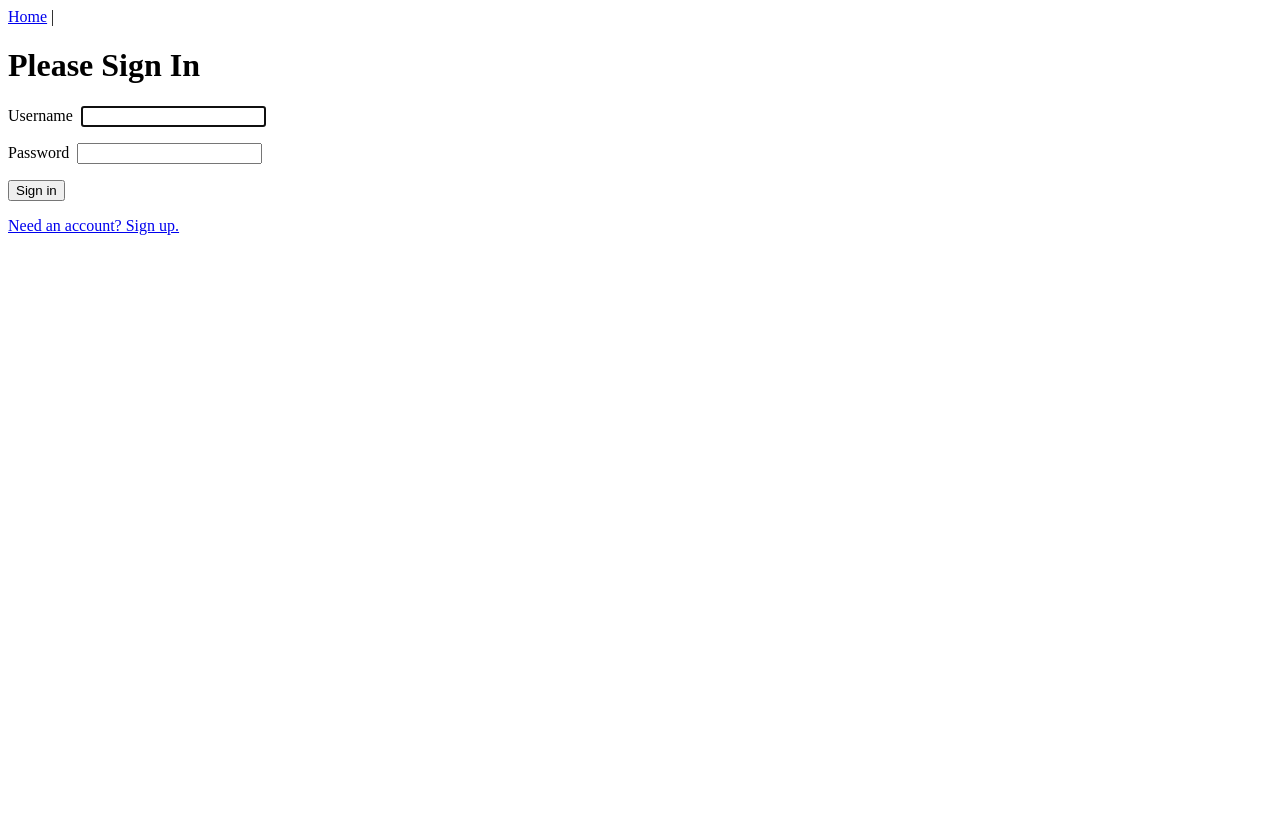
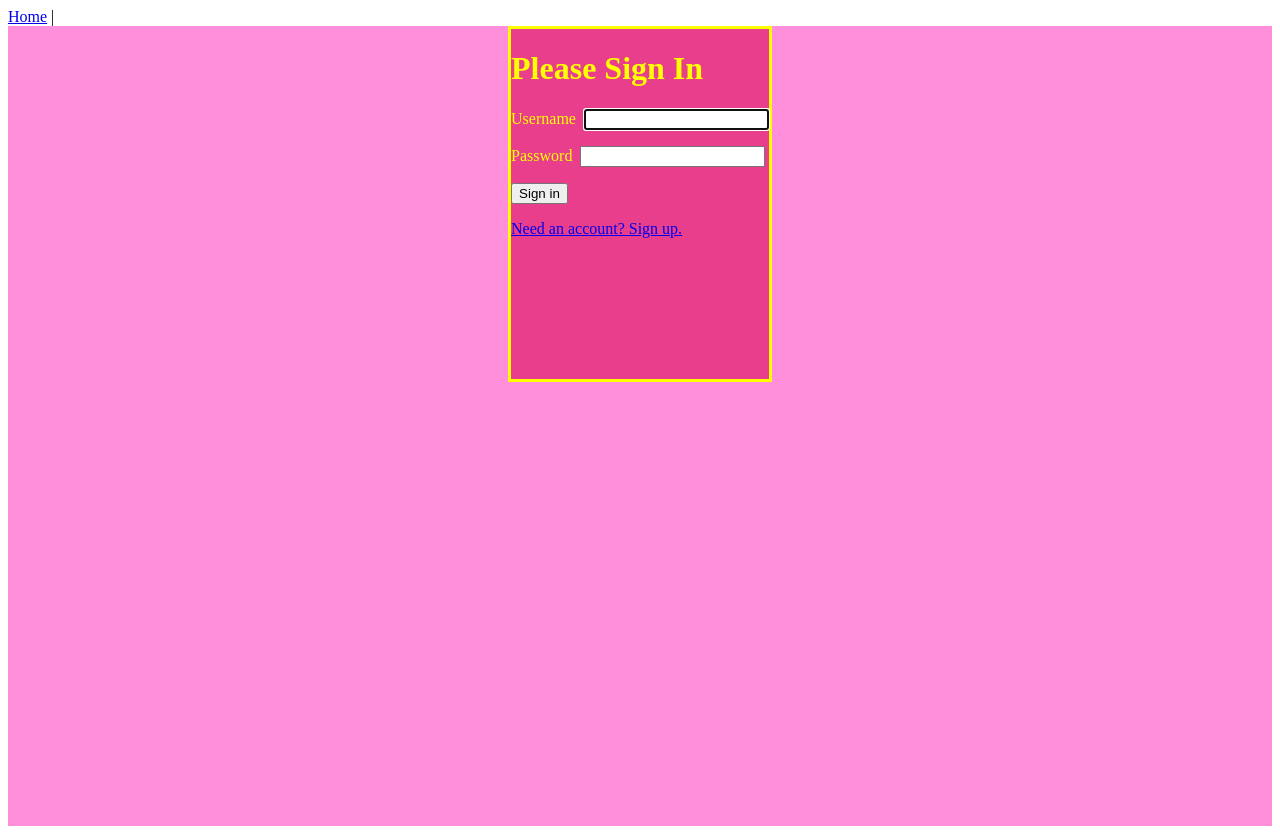
Before and after one commit to mioaTE/final-capstone, a Vue app in the folder vue/: page /login in a window 1280 px wide. Before the commit the page ends 800 px from the top, so only its background shows below. Built offline with nearby package versions, Linux system fonts and the light colour scheme.

Commit message:
CSS for Login page

```diff
--- a/vue/src/views/Login.vue
+++ b/vue/src/views/Login.vue
@@ -62,10 +62,25 @@ export default {
 </script>
 
 <style scoped>
+form {
+  background-color: #e83e8c;
+  font-family: "Snell Roundhand", cursive;
+  max-height: 350px;
+  border-style: solid;
+  border-color: yellow;
+}
 .form-input-group {
   margin-bottom: 1rem;
 }
 label {
   margin-right: 0.5rem;
 }
+#login {
+  display: flex;
+  background-color: #FF8EDB;
+  color: yellow;
+  justify-content: center;
+  height: 100vh;
+  width: 100%;
+}
 </style>
```
Also changed, not shown: 1 other file (tests, documents, lock files or other folders).
